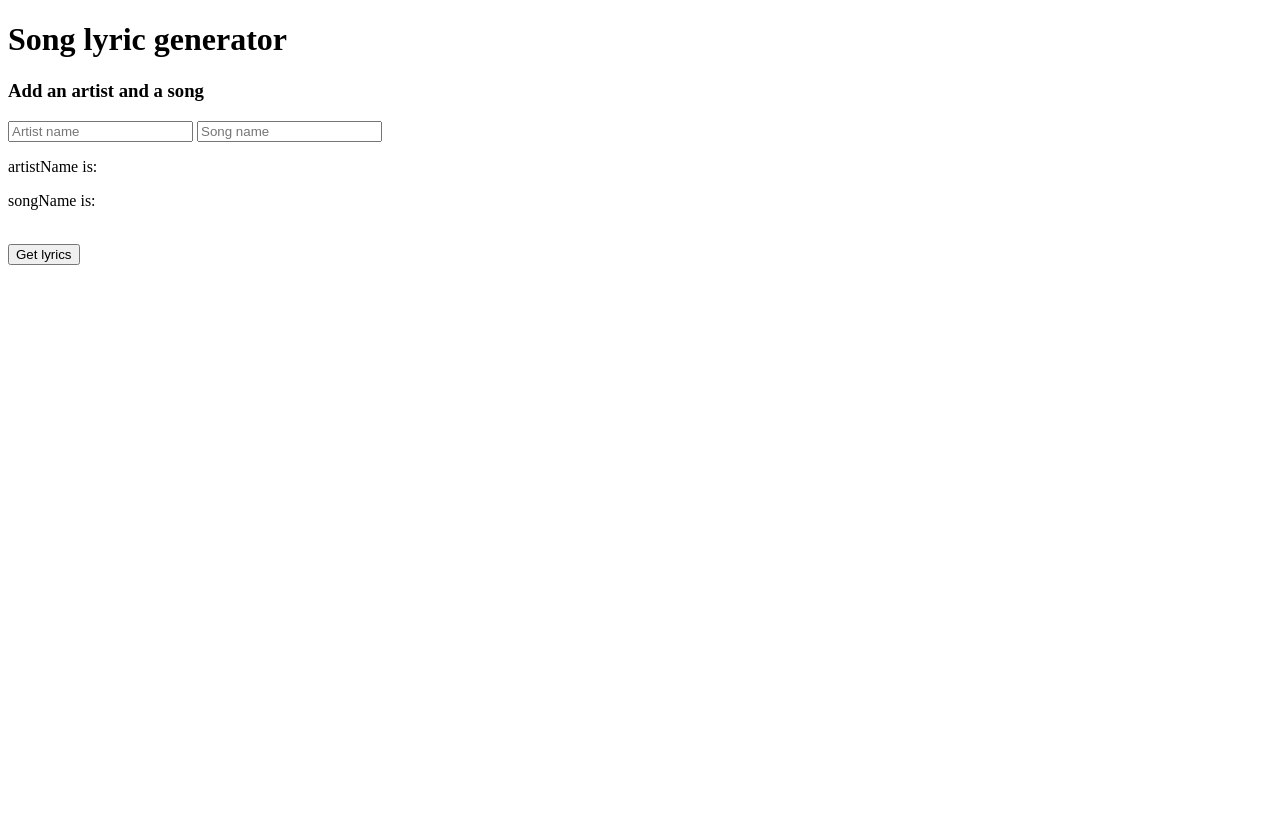
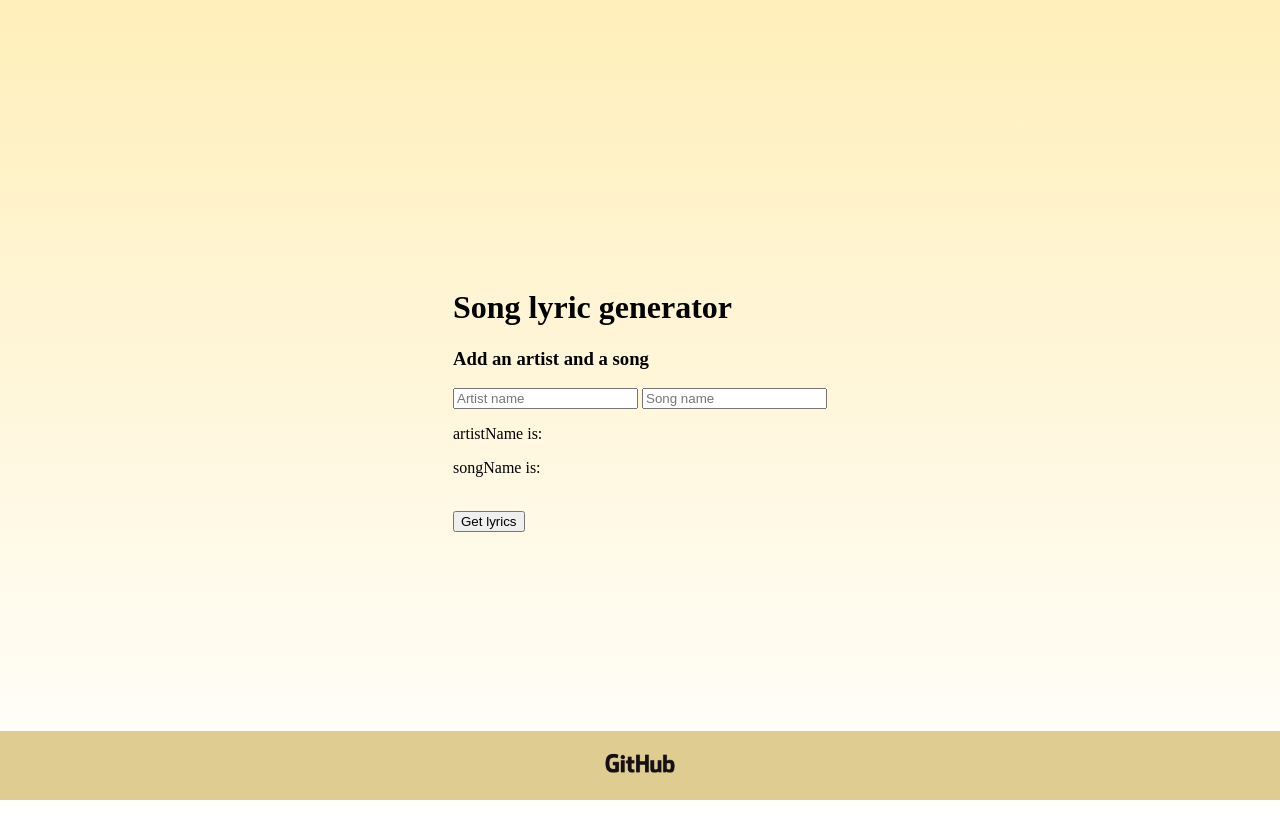
Before and after one commit to nateteahan/CreativeProject3, a plain HTML site: page index.html in a window 1280 px wide. Drawn offline with nearby package versions, Linux system fonts and the light colour scheme.

Commit message:
Gradient and centered. Still ignores newlines

```diff
--- a/index.html
+++ b/index.html
@@ -2,9 +2,12 @@
 <html lang="en" dir="ltr">
   <head>
     <meta charset="utf-8">
+    <link rel="stylesheet" href="/styles.css">
     <title>Creative Project 3</title>
   </head>
+
   <body>
+    <div class="center">
       <div id="app">
         <h1>Song lyric generator</h1>
         <h3>Add an artist and a song</h3>
@@ -18,6 +21,12 @@
           <p>{{ lyrics }}</p>
       </div>
 
+      <div class="footer">
+        <p><a href="https://github.com/nateteahan/CreativeProject3.git"><img src="/GitHub_Logo.png" height="auto" width="80px"</img></p>
+      </div>
+
+  </div>
+
     <script src="https://cdn.jsdelivr.net/npm/vue@2.6.2/dist/vue.js"></script>
     <script src="https://unpkg.com/axios/dist/axios.min.js"></script>
     <script src="/script.js"></script>
--- a/styles.css
+++ b/styles.css
@@ -0,0 +1,20 @@
+.center {
+  display: flex;
+align-items: center;
+justify-content: center;
+height: 100vh;
+}
+
+body {
+  background: linear-gradient(#FFEFBA, #FFFFFF);
+}
+
+.footer {
+   position: fixed;
+   left: 0;
+   bottom: 0;
+   width: 100%;
+   background-color: #dfcc91;
+   color: white;
+   text-align: center;
+}
```
Also changed, not shown: GitHub_Logo.png (added). Lines whose indentation alone changed are shown as unchanged.
